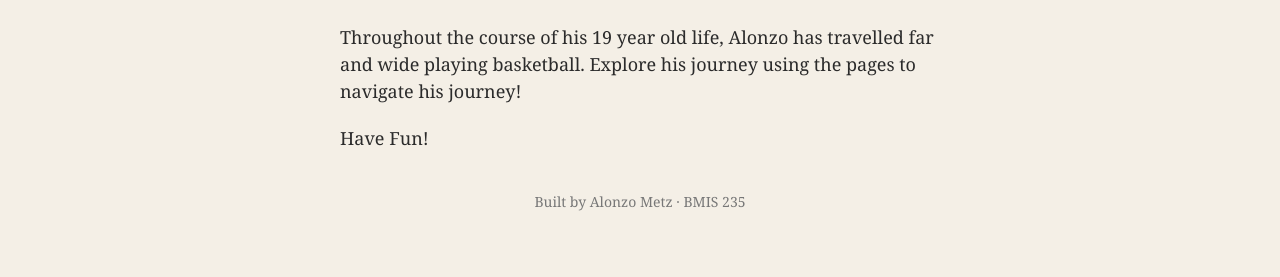
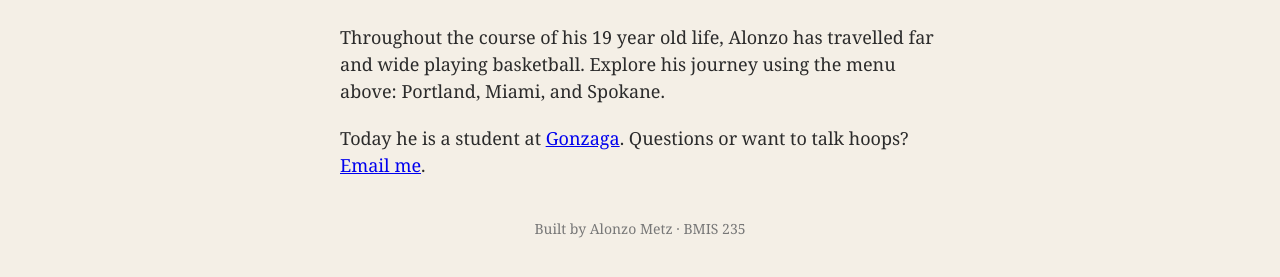
Before and after one commit to alonzometz/bmis235-html-3, a plain HTML site: page index.html in a window 1280 px wide. Shown: the part 171-448 px from the top of the page. Drawn offline with Linux system fonts and the light colour scheme.

Commit message:
Update index.html

```diff
--- a/index.html
+++ b/index.html
@@ -8,7 +8,7 @@
 <head>
 <meta charset="utf-8">
 <meta name="author" content="Alonzo Metz">
-<title>Alonzo's Basketball Journey</title>
+<title>Zo's Basketball Journey</title>
 
 <!-- this one line connects the page to the stylesheet -->
 <link rel="stylesheet" href="styles.css">
@@ -23,10 +23,9 @@
 </nav>
 
 <h1>Zo's Basketball Journey</h1>
-<p>Throughout the course of his 19 year old life, Alonzo has travelled far and wide playing basketball. Explore his journey using the pages to navigate his journey!</p>
-<p>Have Fun!</p>
+<p>Throughout the course of his 19 year old life, Alonzo has travelled far and wide playing basketball. Explore his journey using the menu above: Portland, Miami, and Spokane.</p>
+<p>Today he is a student at <a href="https://www.gonzaga.edu">Gonzaga</a>. Questions or want to talk hoops? <a href="mailto:alonzometz@zagmail.gonzaga.edu">Email me</a>.</p>
 
-<!-- Showcase: paste the interactive graphic between the div tags in Part 7 -->
 <div class="showcase"></div>
 
 <footer>Built by Alonzo Metz &middot; BMIS 235</footer>
```
